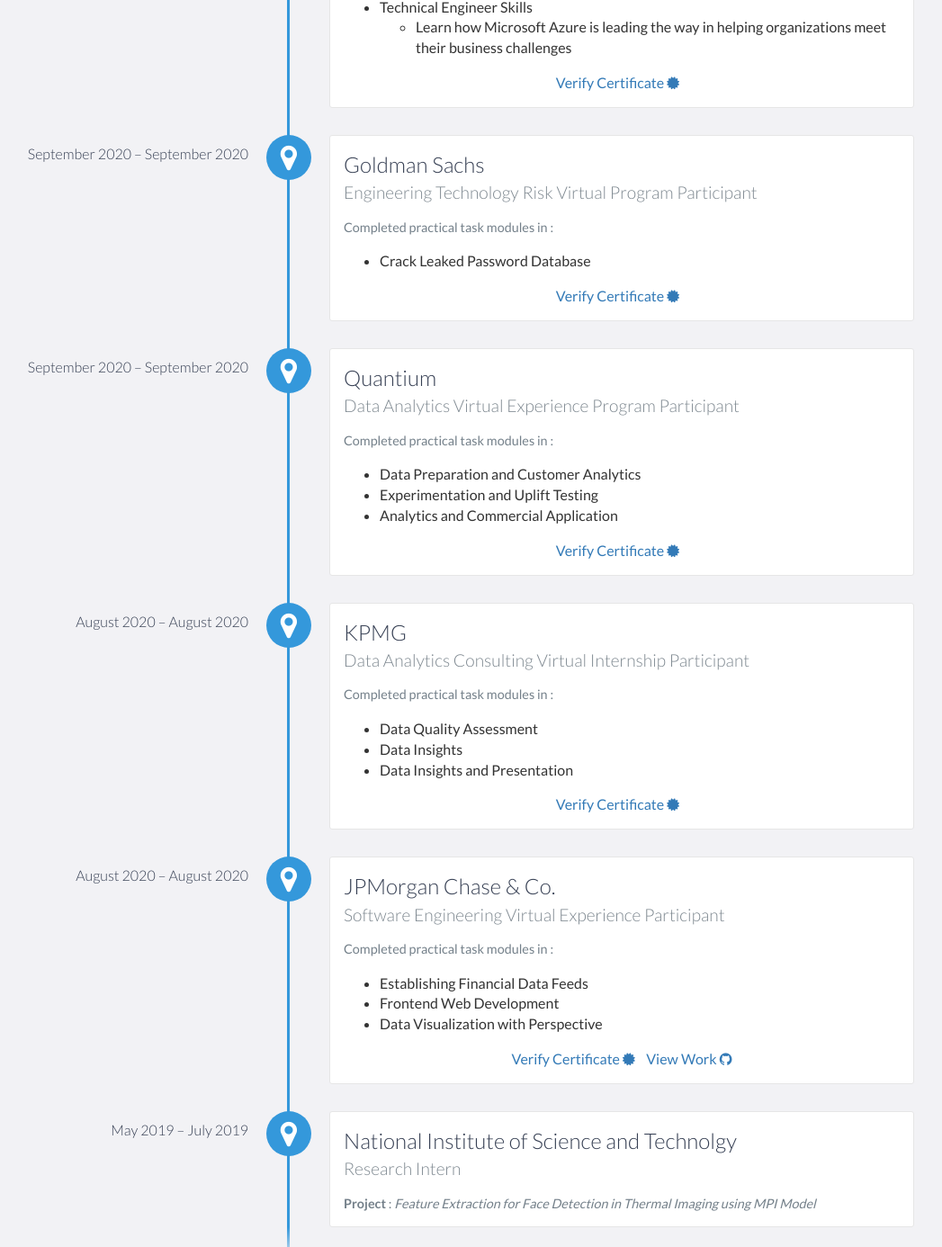
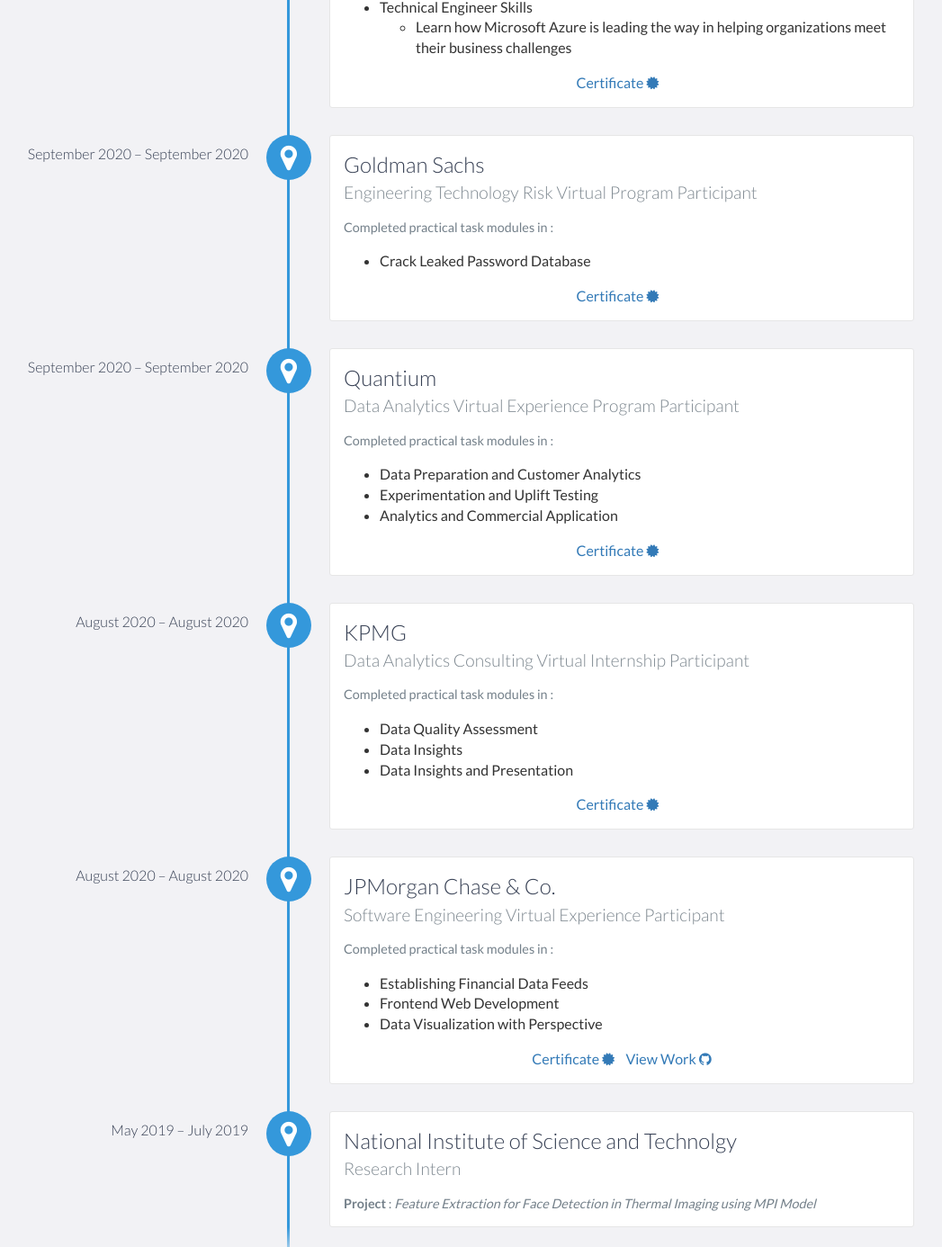
Before and after one commit to Suraj-Patro/Dev-Portfolio, a website: page index.html in a window 1280 px wide. Shown: the part 2112-3498 px from the top of the page at 90% size, without its empty margins (124-1171 px from the left). Drawn offline with nearby package versions, Linux system fonts and the light colour scheme.

Commit message:
Update index.html

```diff
--- a/index.html
+++ b/index.html
@@ -253,7 +253,7 @@
                         </li>
                     </ul>
                     <div class="work-link">
-                        <a href="https://insidesherpa.s3.amazonaws.com/completion-certificates/Microsoft/ms2CK9b2SCWGXwPMS_Microsoft_M95oruXBkmgyRtNta_completion_certificate.pdf" target="_blank">Verify Certificate      <i class="fa fa-certificate fa-10x" aria-hidden="true"></i>&nbsp;&nbsp;&nbsp;</a>
+                        <a href="https://insidesherpa.s3.amazonaws.com/completion-certificates/Microsoft/ms2CK9b2SCWGXwPMS_Microsoft_M95oruXBkmgyRtNta_completion_certificate.pdf" target="_blank">Certificate      <i class="fa fa-certificate fa-10x" aria-hidden="true"></i>&nbsp;&nbsp;&nbsp;</a>
                     </div>
                 </p>
             </div>
@@ -269,7 +269,7 @@
                         </li>
                     </ul>
                     <div class="work-link">
-                        <a href="https://insidesherpa.s3.amazonaws.com/completion-certificates/Goldman%20Sachs/NPdeQ43o8P9HJmJzg_Goldman%20Sachs_M95oruXBkmgyRtNta_completion_certificate.pdf" target="_blank">Verify Certificate      <i class="fa fa-certificate fa-10x" aria-hidden="true"></i>&nbsp;&nbsp;&nbsp;</a>
+                        <a href="https://insidesherpa.s3.amazonaws.com/completion-certificates/Goldman%20Sachs/NPdeQ43o8P9HJmJzg_Goldman%20Sachs_M95oruXBkmgyRtNta_completion_certificate.pdf" target="_blank">Certificate      <i class="fa fa-certificate fa-10x" aria-hidden="true"></i>&nbsp;&nbsp;&nbsp;</a>
                     </div>
                 </p>
             </div>
@@ -291,7 +291,7 @@
                         </li>
                     </ul>
                     <div class="work-link">
-                        <a href="https://insidesherpa.s3.amazonaws.com/completion-certificates/Quantium/NkaC7knWtjSbi6aYv_Quantium_M95oruXBkmgyRtNta_completion_certificate.pdf" target="_blank">Verify Certificate      <i class="fa fa-certificate fa-10x" aria-hidden="true"></i>&nbsp;&nbsp;&nbsp;</a>
+                        <a href="https://insidesherpa.s3.amazonaws.com/completion-certificates/Quantium/NkaC7knWtjSbi6aYv_Quantium_M95oruXBkmgyRtNta_completion_certificate.pdf" target="_blank">Certificate      <i class="fa fa-certificate fa-10x" aria-hidden="true"></i>&nbsp;&nbsp;&nbsp;</a>
                     </div>
                 </p>
             </div>
@@ -313,7 +313,7 @@
                         </li>
                     </ul>
                     <div class="work-link">
-                        <a href="https://insidesherpa.s3.amazonaws.com/completion-certificates/KPMG/m7W4GMqeT3bh9Nb2c_KPMG_M95oruXBkmgyRtNta_completion_certificate.pdf" target="_blank">Verify Certificate      <i class="fa fa-certificate fa-10x" aria-hidden="true"></i>&nbsp;&nbsp;&nbsp;</a>
+                        <a href="https://insidesherpa.s3.amazonaws.com/completion-certificates/KPMG/m7W4GMqeT3bh9Nb2c_KPMG_M95oruXBkmgyRtNta_completion_certificate.pdf" target="_blank">Certificate      <i class="fa fa-certificate fa-10x" aria-hidden="true"></i>&nbsp;&nbsp;&nbsp;</a>
                     </div>
                 </p>
             </div>
@@ -335,7 +335,7 @@
                         </li>
                     </ul>
                     <div class="work-link">
-                        <a href="https://insidesherpa.s3.amazonaws.com/completion-certificates/JP%20Morgan/R5iK7HMxJGBgaSbvk_JPMorgan%20Chase_M95oruXBkmgyRtNta_completion_certificate.pdf" target="_blank">Verify Certificate    <i class="fa fa-certificate fa-10x" aria-hidden="true"></i>&nbsp;&nbsp;&nbsp;</a>
+                        <a href="https://insidesherpa.s3.amazonaws.com/completion-certificates/JP%20Morgan/R5iK7HMxJGBgaSbvk_JPMorgan%20Chase_M95oruXBkmgyRtNta_completion_certificate.pdf" target="_blank">Certificate    <i class="fa fa-certificate fa-10x" aria-hidden="true"></i>&nbsp;&nbsp;&nbsp;</a>
                         <a href="https://github.com/Suraj-Patro?tab=repositories&q=JPMC/" target="_blank">View Work    <i class="fa fa-github fa-10x" aria-hidden="true"></i></a>
                     </div>
                 </p>
```
